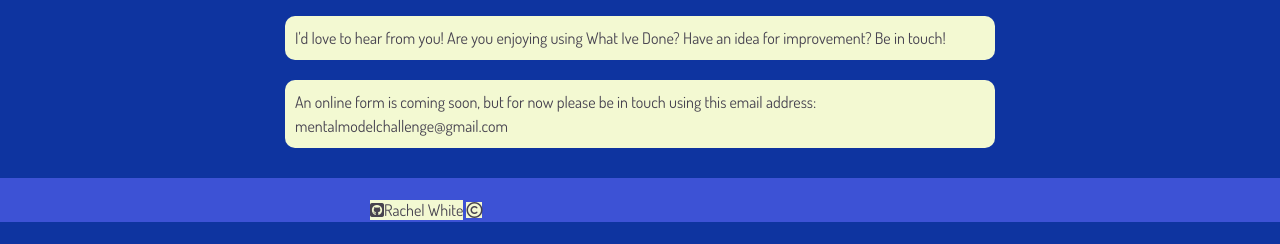
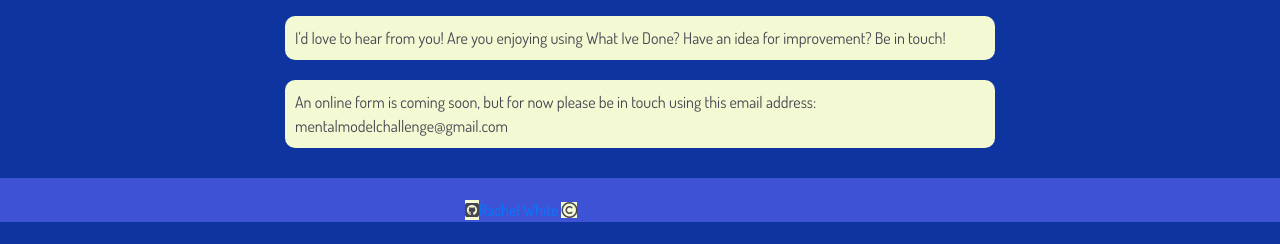
Before and after one commit to rachel-white/what-ive-done, a Flask app: page /about in a window 1280 px wide. Shown: the part 556-800 px from the top of the page. Run offline with Flask 2, Linux system fonts and the light colour scheme; some libraries are stand-ins or nearby versions.

Commit message:
corrected footer

```diff
--- a/templates/base.html
+++ b/templates/base.html
@@ -19,8 +19,8 @@
     <footer>
         <div class="container">
             <div class="row">
-                <div class="col-6 offset-3">
-                    <a href="https://github.com/rachel-white" class="footer-icon link github-link"><i class="icon fab fa-github-square"></i><span class="footer-icon">Rachel White</span></a>
+                <div class="offset-4 col-6">
+                    <a href="https://github.com/rachel-white" class="footer-icon"><i class="icon fab fa-github-square"></i></a><a href="https://github.com/rachel-white" class="footer-link">Rachel White</a>
         <i class="icon far fa-copyright footer-icon"></i>
                 </div>
             </div>
```
